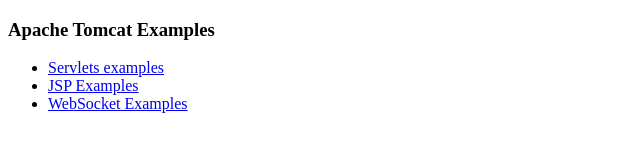
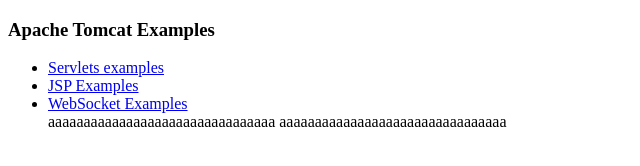
Before and after one commit to cloudy2166/webapp1, a plain HTML site: page index.html in a window 1280 px wide. Shown: the whole page, without its empty margins (0-640 px from the left). Drawn offline with Linux system fonts and the light colour scheme.

Commit message:
Update index.html

```diff
--- a/index.html
+++ b/index.html
@@ -26,5 +26,7 @@
 <li><a href="servlets">Servlets examples</a></li>
 <li><a href="jsp">JSP Examples</a></li>
 <li><a href="websocket/index.xhtml">WebSocket Examples</a></li>
+  aaaaaaaaaaaaaaaaaaaaaaaaaaaaaaaa
+  aaaaaaaaaaaaaaaaaaaaaaaaaaaaaaaa
 </ul>
 </body></html>
```
